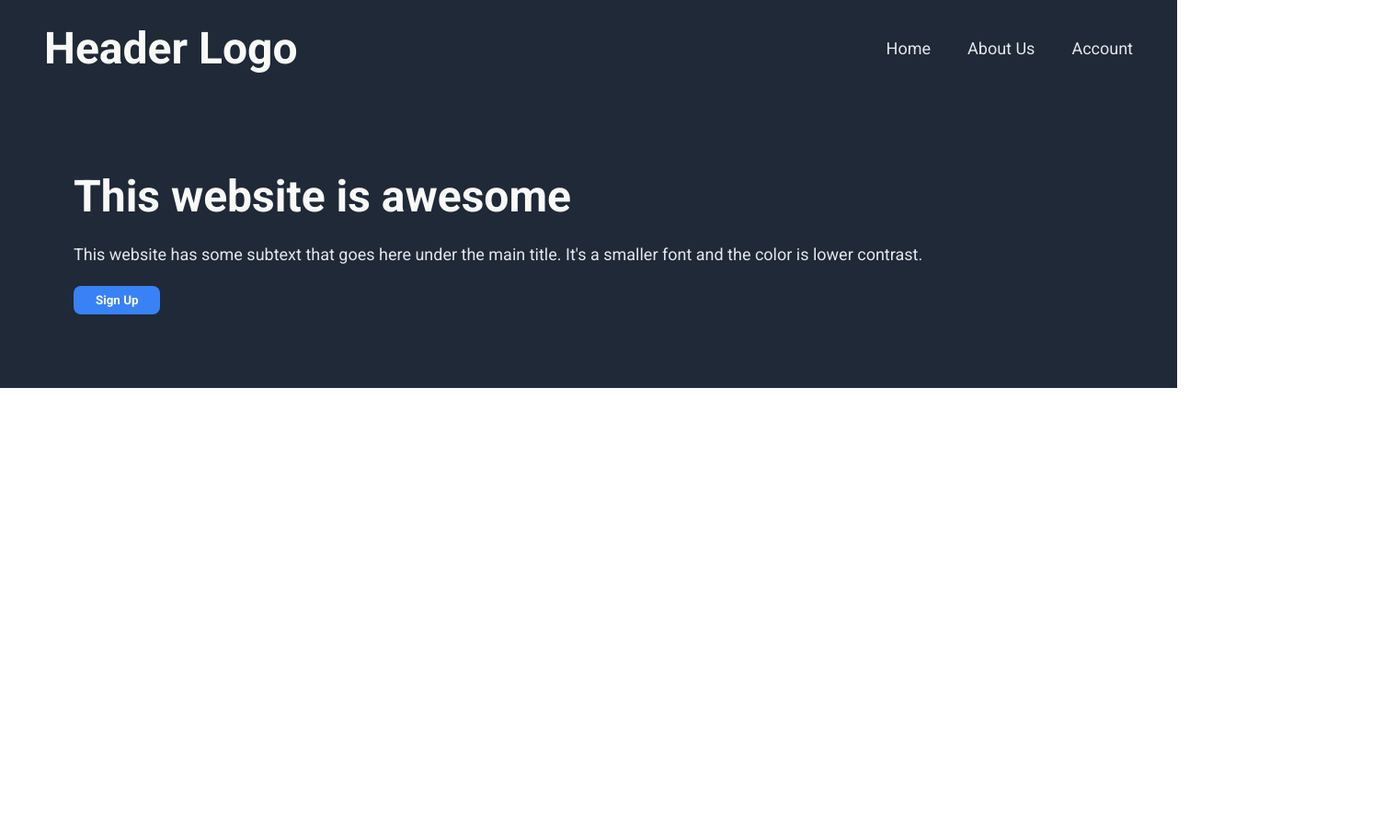
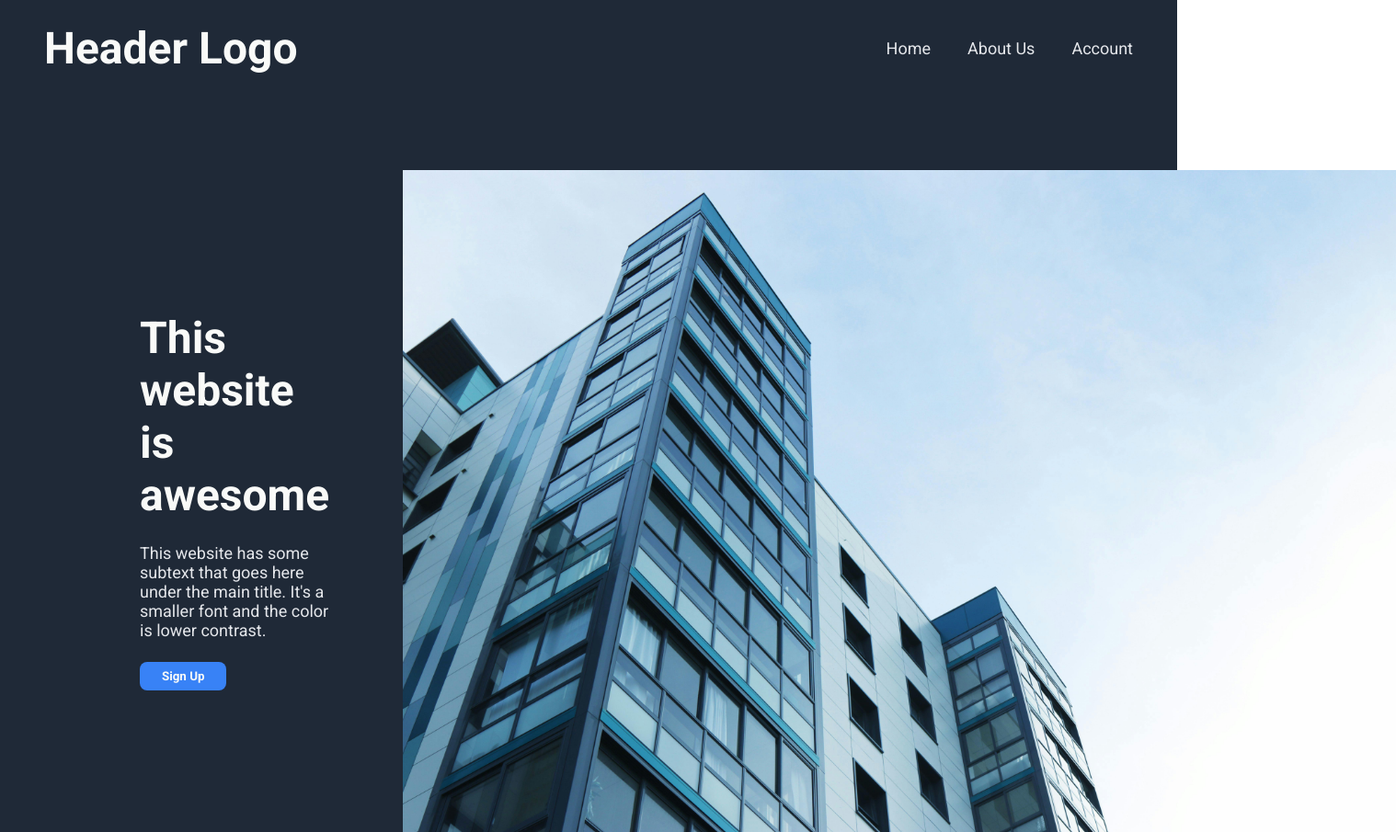
Before and after one commit to KubangPawis/odin-landing-page, a plain HTML site: page index.html in a window 1280 px wide. Shown: the top 905 px of the page at 92% size, 1518 px wide, since content can reach past the window. Before the commit the page ends 800 px from the top, so only its background shows below. Drawn offline with Linux system fonts and the light colour scheme.

Commit message:
feat: add hero section image

```diff
--- a/index.html
+++ b/index.html
@@ -28,6 +28,9 @@
                 lower contrast.</p>
             <button class="hero-button">Sign Up</button>
         </div>
+        <div class="hero-image">
+            <img src="./assets/images/hero-image.jpg" alt="Low angle shot of a building" height="720" width="1080">
+        </div>
     </div>
 
 </body>
--- a/style.css
+++ b/style.css
@@ -44,13 +44,16 @@ button {
 
 .hero-section {
     display: flex;
+    align-items: center;
     padding: 80px;
+    gap: 80px;
 }
 
 .hero-text {
     display: flex;
     flex-direction: column;
     gap: 24px;
+    margin-left: 72px;
 }
 
 #hero-title {
@@ -64,6 +67,11 @@ button {
     color: #E5E7EB;
 }
 
+.hero-image {
+    height: 720px;
+    width: 1080px;
+}
+
 .hero-button {
     background-color: #3882F6;
     font-weight: bold;
```
Also changed, not shown: assets/images/hero-image.jpg (added), 1 other file.
